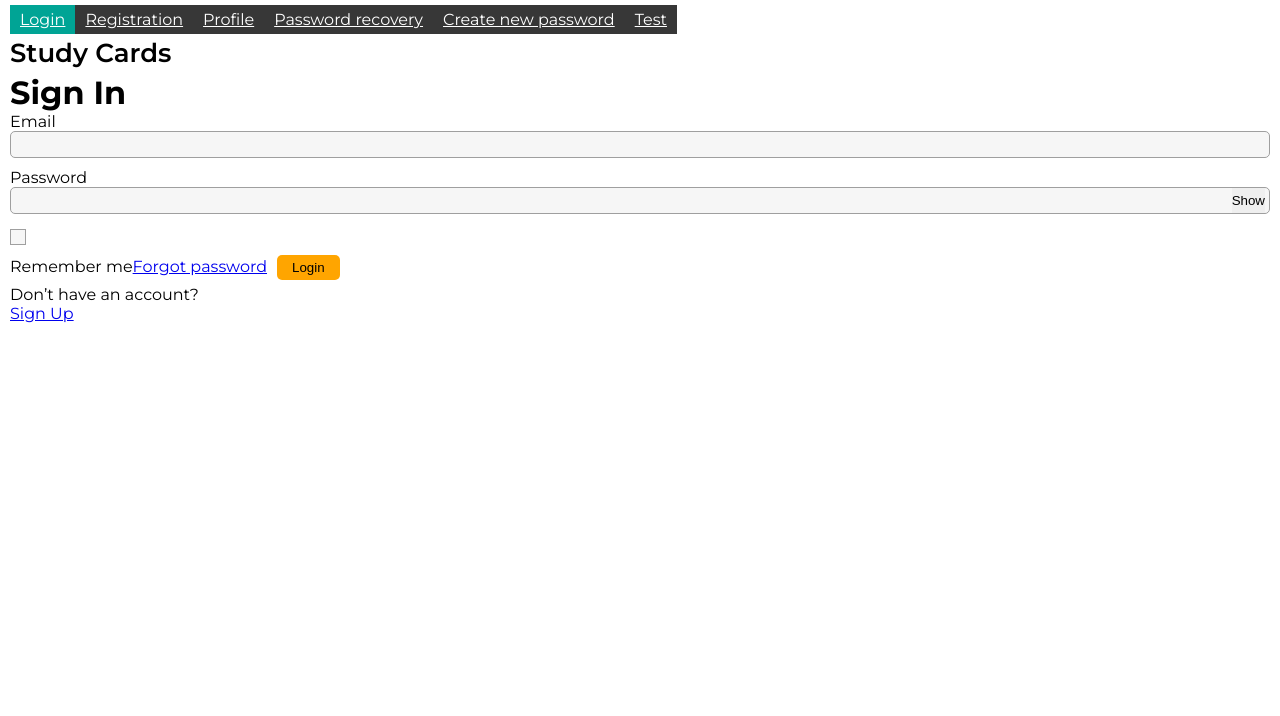
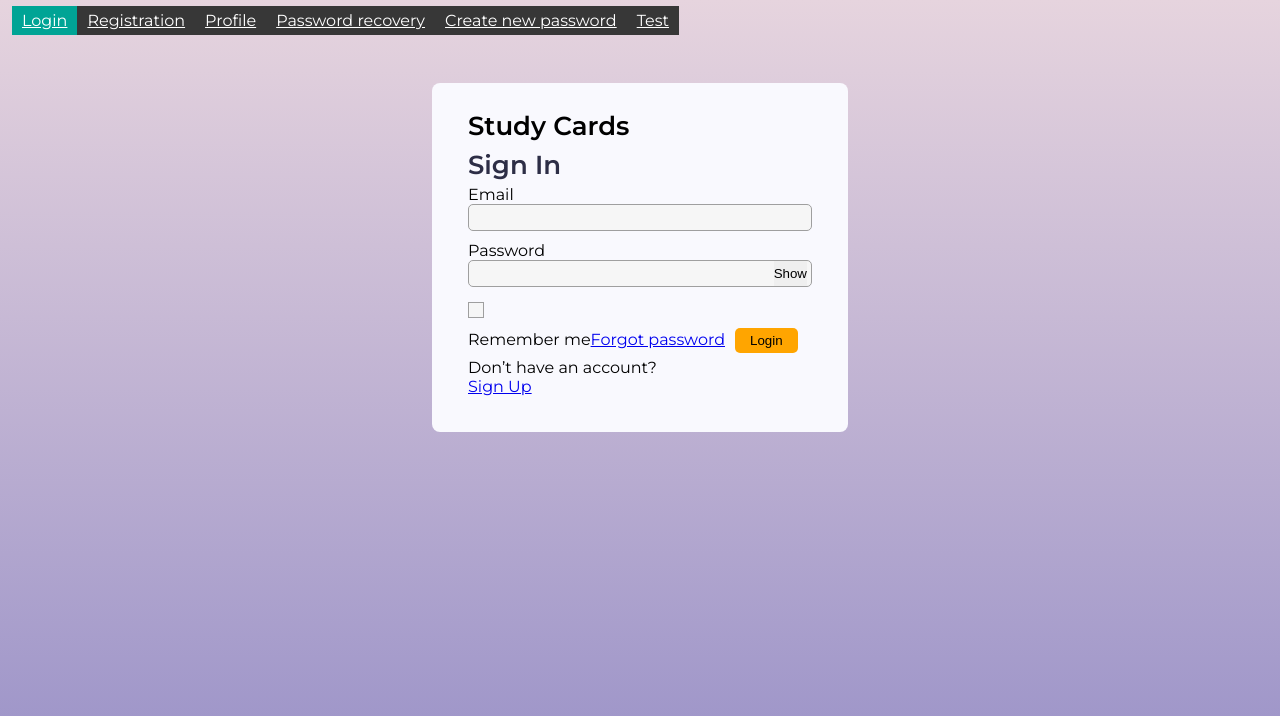
Before and after one commit to alexbrilevski/study-cards, a React (Vite) app: page /#/login in a window 1280 px wide. Shown: the top 716 px of the page. Built offline with nearby package versions, Linux system fonts and the light colour scheme; no server answers.

Commit message:
feat(UI): Add generic app and form container styles

```diff
--- a/src/features/auth/Login/ui/Login.tsx
+++ b/src/features/auth/Login/ui/Login.tsx
@@ -13,7 +13,7 @@ export const Login = () => {
   }
 
   return (
-    <div>
+    <div className='form-container'>
       <Logo />
       <h1>Sign In</h1>
       <LoginForm />
--- a/src/features/auth/PasswordRecovery/ui/NewPassword.tsx
+++ b/src/features/auth/PasswordRecovery/ui/NewPassword.tsx
@@ -33,7 +33,7 @@ export const NewPassword = () => {
   }
 
   return (
-    <div>
+    <div className='form-container'>
       <Logo />
       <h1>Create new password</h1>
       <form onSubmit={handleSetNewPassword}>
--- a/src/features/auth/PasswordRecovery/ui/PasswordRecovery.tsx
+++ b/src/features/auth/PasswordRecovery/ui/PasswordRecovery.tsx
@@ -14,7 +14,7 @@ export const PasswordRecovery = () => {
   }
 
   return (
-    <div>
+    <div className='form-container'>
       <Logo />
       <h1>Forgot your password?</h1>
       <PasswordRecoveryForm />
--- a/src/features/auth/PasswordRecovery/ui/PasswordRecoveryConfirm.tsx
+++ b/src/features/auth/PasswordRecovery/ui/PasswordRecoveryConfirm.tsx
@@ -7,7 +7,7 @@ export const PasswordRecoveryConfirm = () => {
   );
 
   return (
-    <div>
+    <div className='form-container'>
       <Logo />
       <h1>Check Email</h1>
       <p>{`We've sent an Email with instructions to ${recoveryEmail}`}</p>
--- a/src/features/auth/Registration/ui/Registration.tsx
+++ b/src/features/auth/Registration/ui/Registration.tsx
@@ -21,7 +21,7 @@ export const Registration = () => {
   }
 
   return (
-    <div>
+    <div className='form-container'>
       <Logo />
       <h1>Sign Up</h1>
       <RegistrationFrom />
--- a/src/index.css
+++ b/src/index.css
@@ -26,3 +26,29 @@ figcaption,
 figure {
   display: block;
 }
+
+h1 {
+  color: #2d2e46;
+  font-size: 26px;
+  font-weight: 600;
+  line-height: 39px;
+}
+
+h2 {
+  margin: 32px 0;
+  color: #2e2e46;
+  font-size: 22px;
+  font-weight: 600;
+  line-height: 33px;
+}
+
+h4 {
+  margin: 20px 0;
+  color: #2d2e46;
+  font-size: 18px;
+  font-weight: 600;
+}
+
+b {
+  font-weight: bold;
+}
--- a/src/main/ui/App.css
+++ b/src/main/ui/App.css
@@ -1,3 +1,20 @@
 .app {
-  padding: 5px 10px;
+  height: 100%;
+  min-height: 100vh;
+  padding: 6px 12px;
+  background: linear-gradient(180deg, #e6d4de 0%, #9890c7 100%);
 }
+
+.form-container {
+  width: 416px;
+  margin: 48px auto;
+  padding: 24px 36px 36px;
+  background: #f9f9fe;
+  border-radius: 8px;
+}
+
+@media (max-width: 413px) {
+  .form-container {
+    width: 100%;
+  }
+}
```
